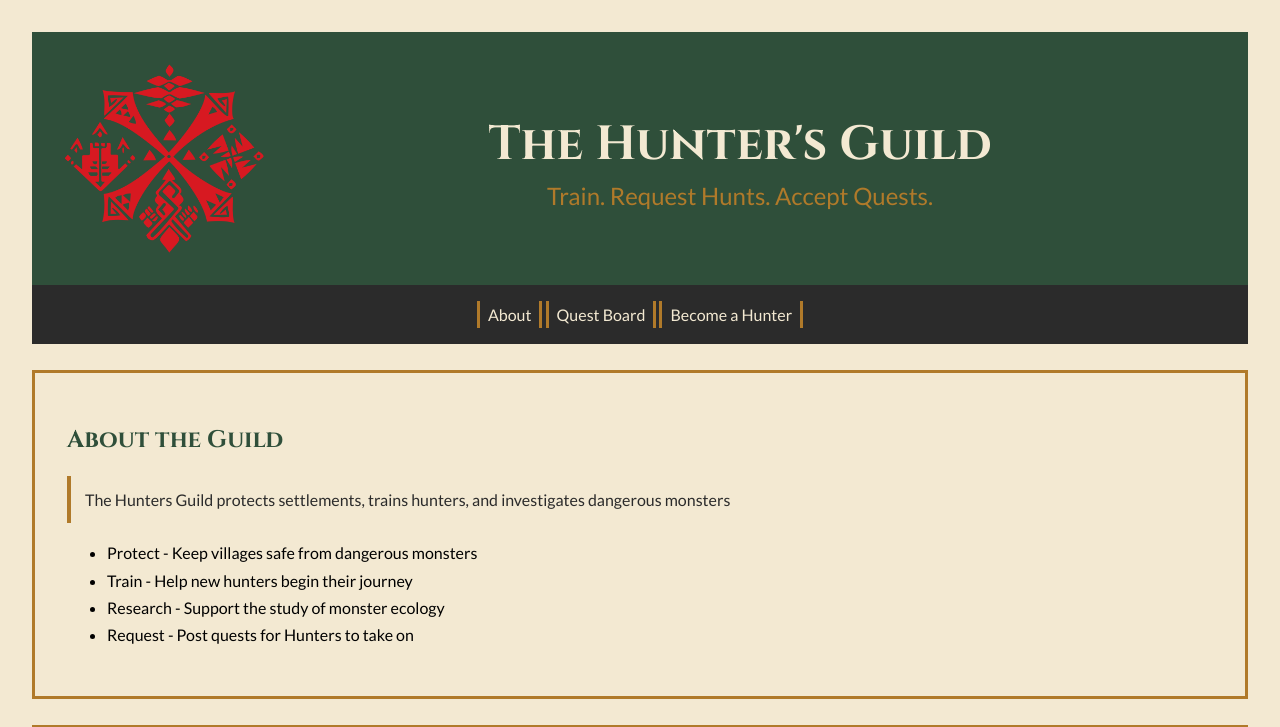
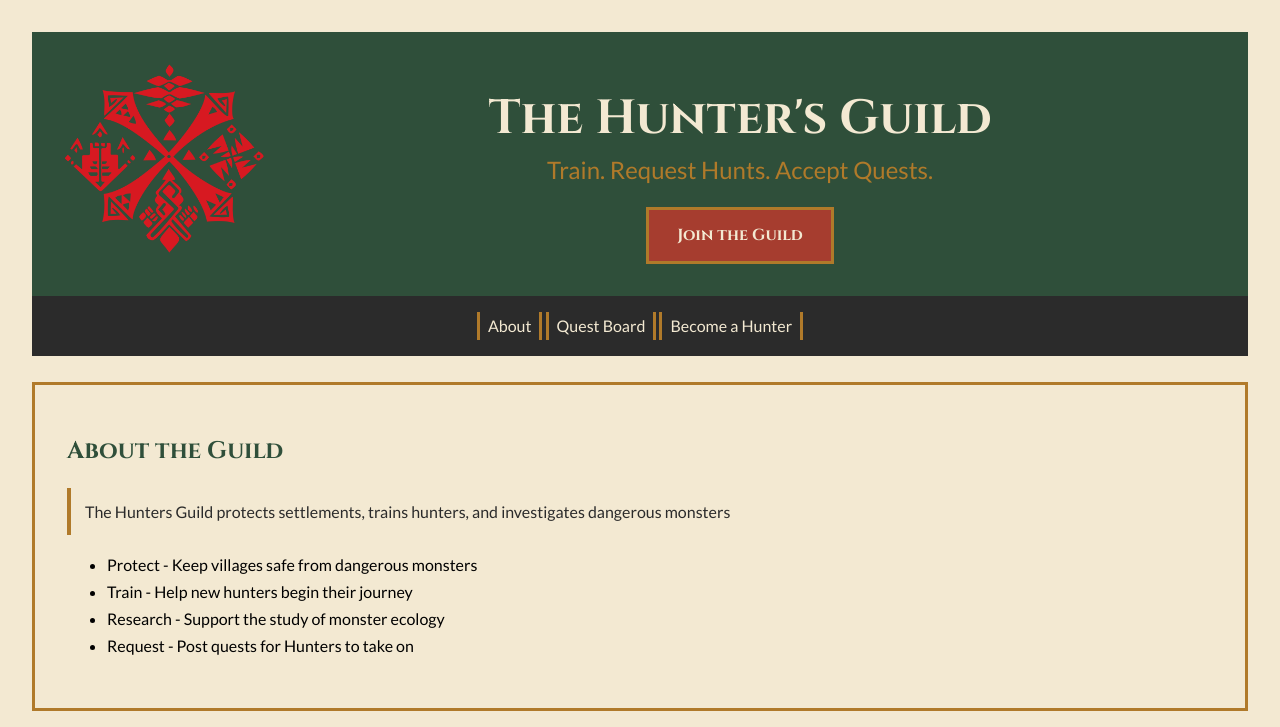
Before and after one commit to Profanity-exe/mapalo-website, a plain HTML site: page index.html in a window 1280 px wide. Shown: the top 727 px of the page. Drawn offline with Linux system fonts and the light colour scheme.

Commit message:
Add Join the Guild button and simplify hero layout

```diff
--- a/css/style.css
+++ b/css/style.css
@@ -43,17 +43,13 @@ h3 {
 #top h1 {
     color: #F3E9D2;
     font-size: 48px;
-    margin: 0;
-    transform: translateY(50px);
-    position: relative;
+    margin: 24px 0 0;
 }
 
 #top p {
     color: #B07A2A;
     font-size: 24px;
-    margin: 0;
-    transform: translateY(50px);
-    position: relative;
+    margin: 0 0 16px;
 }
 
 .logo {
@@ -121,3 +117,18 @@ section p {
 .card h3 {
     margin-top: 0;
 }
+
+.btn {
+    display: inline-block;
+    background-color: #A63D2F;
+    color: #F3E9D2;
+    font-family: Cinzel, serif;
+    font-weight: bold;
+    padding: 12px 28px;
+    border: 3px solid #B07A2A;
+    text-decoration: none;
+}
+
+.btn:hover {
+    background-color: #2F4F3A;
+}
--- a/index.html
+++ b/index.html
@@ -15,6 +15,7 @@
             <img class="logo" src="images/pngaaa.com-8810391.png" alt="The Hunters Guild emblem" width="200" height="200">
             <h1>The Hunter's Guild</h1>        <!--HERO SECTION-->
                 <p>Train. Request Hunts. Accept Quests. </p>
+                <a class="btn" href="#Hunter">Join the Guild</a>
 
         </header>
         <nav>
```
